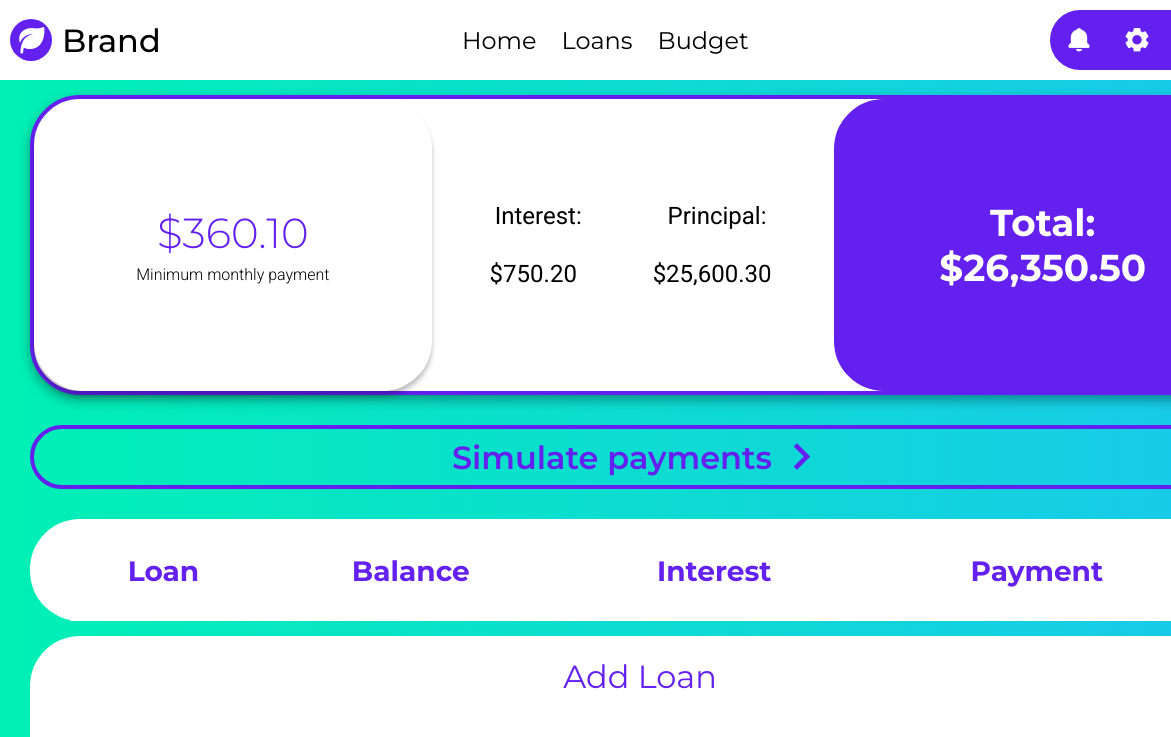
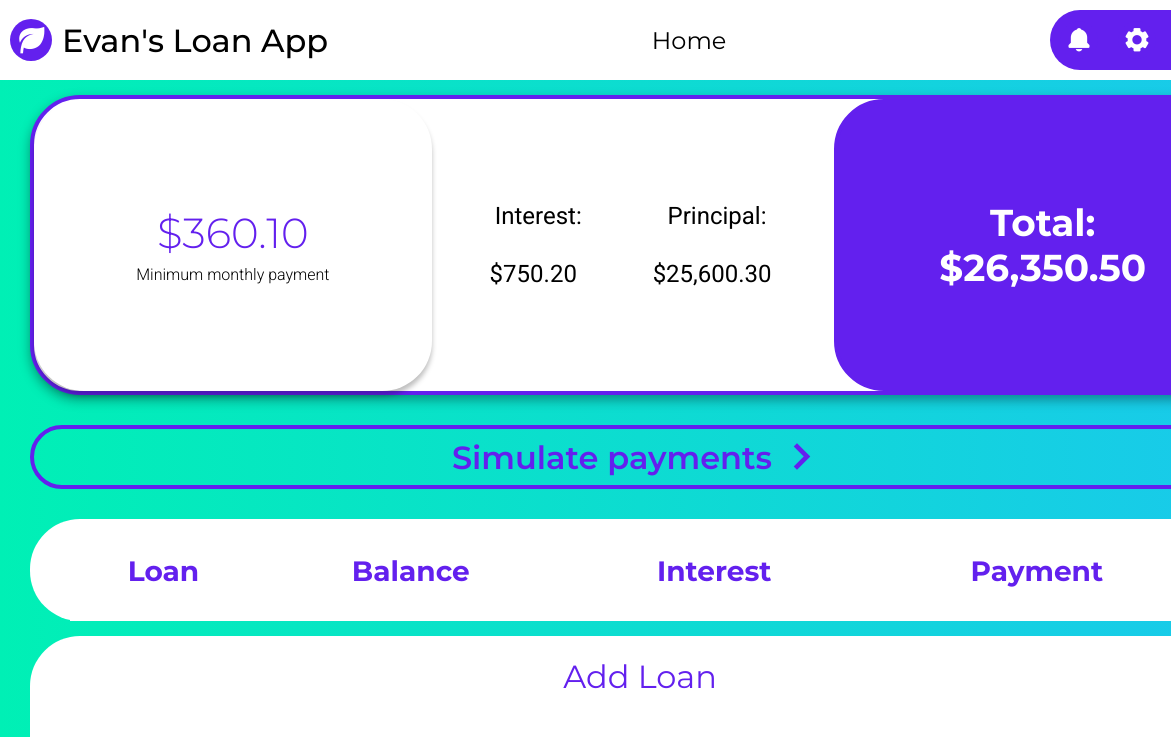
Before and after one commit to Evan-Hedgecock/wisp, a plain HTML site: page index.html in a window 1280 px wide. Shown: the top 737 px of the page, 0-1171 px from the left. Drawn offline with nearby package versions, Linux system fonts and the light colour scheme.

Commit message:
Change brand name and comment out Loans and Budget menu options until implemented

```diff
--- a/index.html
+++ b/index.html
@@ -16,14 +16,14 @@
         <div class="navbar">
             <div class="logo">
                 <i class='bx bxs-leaf'></i>
-                <a>Brand</a>
+                <a>Evan's Loan App</a>
             </div>
 
             <div class="nav">
                 <div class="nav-links">
                     <a href="#">Home</a>
-                    <a href="#">Loans</a>
-                    <a href="#">Budget</a>
+                    <!-- <a href="#">Loans</a>
+                    <a href="#">Budget</a> -->
                 </div>
             </div>
 
```
